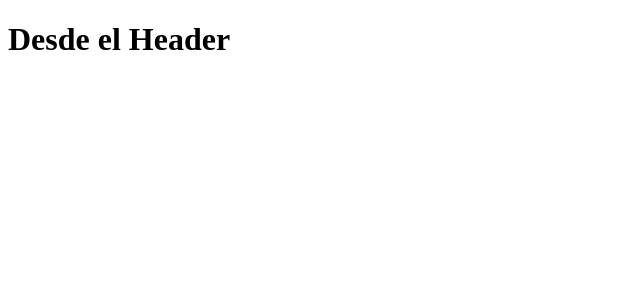
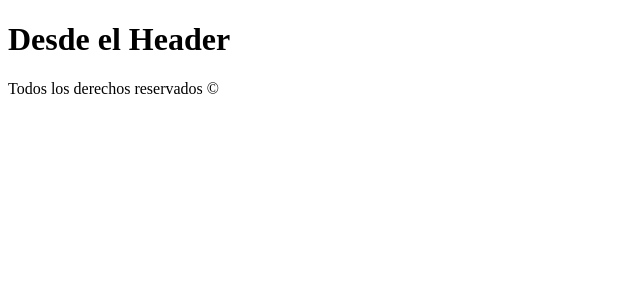
Before and after one commit to checho9999/React-Carrito-Basico, a React (Create React App) app: page / in a window 1280 px wide. Shown: the top 300 px of the page, without its empty margins (0-640 px from the left). Built offline with nearby package versions, Linux system fonts and the light colour scheme.

Commit message:
Probando llamar a un segundo componente desde mi app principal con Fragment

```diff
--- a/src/App.js
+++ b/src/App.js
@@ -1,10 +1,15 @@
-import React from 'react';
+import React , { Fragment } from 'react';
 import Header from './components/Header';
+import Footer from './components/Footer';
 
 function App() {
 
   return (
+    <Fragment>
         <Header />
+
+        <Footer />
+    </Fragment>
   );
 }
 
--- /dev/null
+++ b/src/components/Footer.js
@@ -0,0 +1,9 @@
+import React from 'react'
+
+const Footer = () => (
+    <footer>
+        <p>Todos los derechos reservados &copy;</p>
+    </footer>
+);
+
+export default Footer;
```
